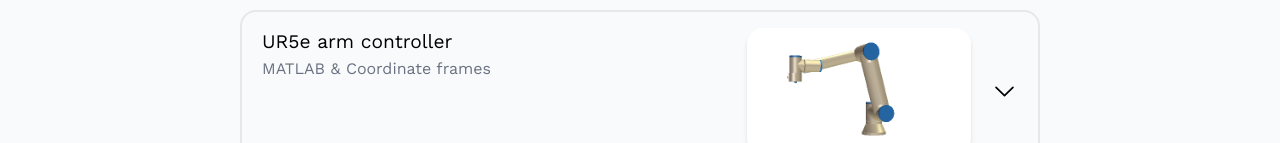
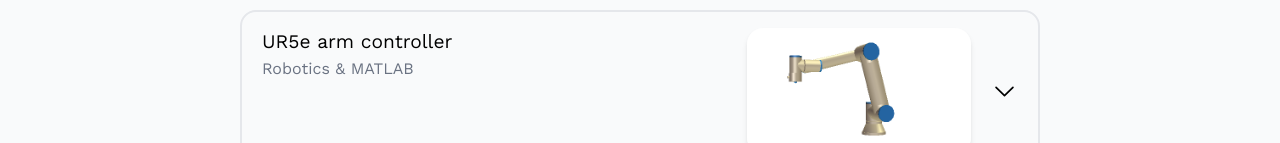
Before and after one commit to ShoSWatanabe/Web, a React (Vite) app in the folder Web/: page /projects in a window 1280 px wide. Shown: the part 150-293 px from the top of the page. Built offline with nearby package versions, Linux system fonts and the light colour scheme.

Commit message:
Edit ur5e project skills

```diff
--- a/Web/src/pages/Projects.tsx
+++ b/Web/src/pages/Projects.tsx
@@ -89,7 +89,7 @@
         <ProjectBlock
           isMobile={isMobile}
           title="UR5e arm controller"
-          skills="MATLAB & Coordinate frames"
+          skills="Robotics & MATLAB"
           image={ur5eMain}
         >
           <div>
```
